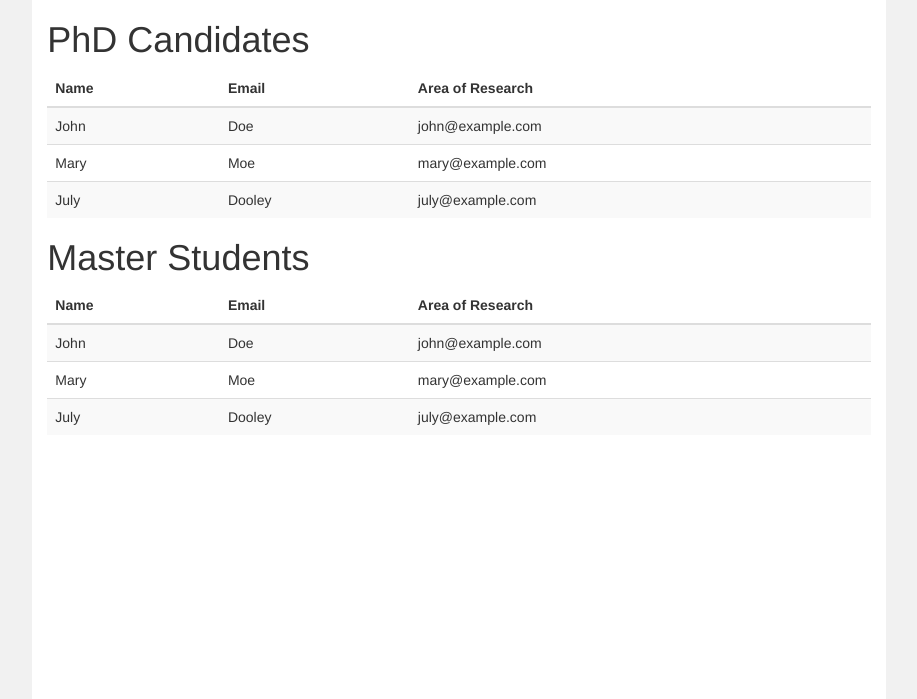
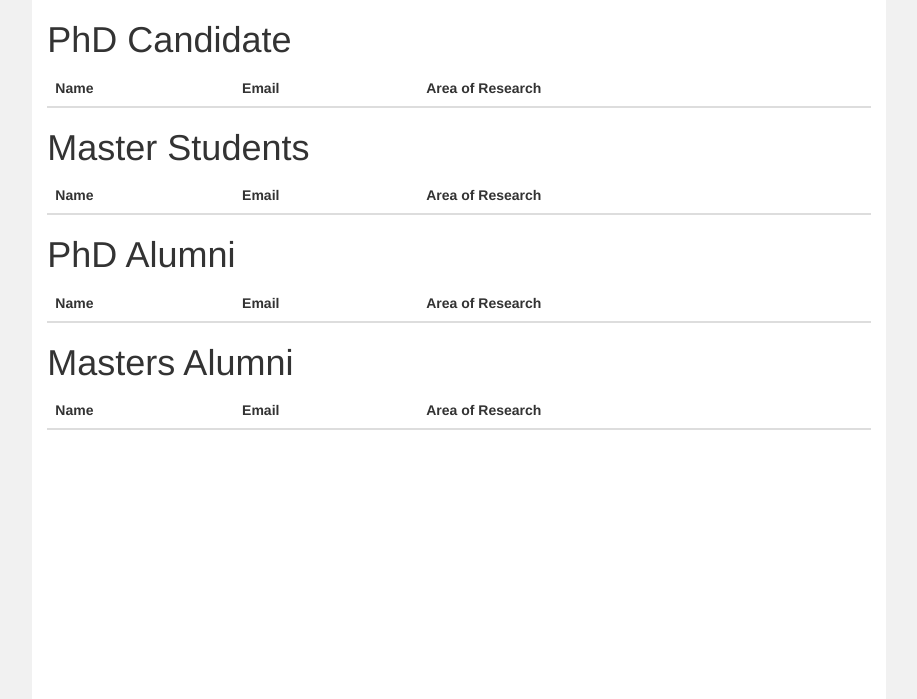
Before and after one commit to aavash1/dbdc, a PHP site: page /index.php?current in a window 1280 px wide. Shown: the part 52-751 px from the top of the page, without its empty margins (181-1098 px from the left). Run offline with PHP 8.4, Linux system fonts and the light colour scheme; tables that the repository leaves empty hold one stand-in row (values such as "Sample post"); lists and menus that the app fills with data are empty.

Commit message:
Listing of student complete

```diff
--- a/dbdc/includes/currentstudent.php
+++ b/dbdc/includes/currentstudent.php
@@ -1,10 +1,25 @@
+<?php
+	include 'dbconn.php';
+	$phd="SELECT * FROM student_tbl where std_type='PhD' ;";
+	$master="SELECT * FROM student_tbl where std_type='Master' ;";
+	$masteral="SELECT * FROM student_tbl where std_type='Master Alumni' ;";
+	$phdal="SELECT * FROM student_tbl where std_type='PhD Alumni' ;";
+	$sql = array('PhD Candidate'=>$phd,'Master Students' => $master,'PhD Alumni'=>$phdal,'Masters Alumni'=> $masteral);
+	$results = [];
+	foreach($sql as $key => $value){
+		$result=mysqli_query($conn,$value);
+		$res = array('name'=>$key,'data'=>$result);
+		array_push($results,$res);
+	}
+?>
 <div class="container-fluid text-center">
 	<div class="row content">
 		<div class="col-sm-2 sidenav">
 
 		</div>
 		<div class="col-sm-8 text-left">
-			<h1>PhD Candidates</h1>
+			<?php foreach($results as $result){?>
+			<h1><?php echo $result['name'] ?></h1>
 			<table class="table table-striped">
 				<thead>
 					<tr>
@@ -14,51 +29,21 @@
 					</tr>
 				</thead>
 				<tbody>
+
+			<?php
+				$rows = $result['data'];
+			    while($r = mysqli_fetch_assoc($rows)) {
+
+		   ?>
 					<tr>
-						<td>John</td>
-						<td>Doe</td>
-						<td>john@example.com</td>
+						<td><?php echo $r["std_name"]?></td>
+						<td><?php echo $r["std_email"]?></td>
+						<td><?php echo $r["std_research"]?></td>
 					</tr>
-					<tr>
-						<td>Mary</td>
-						<td>Moe</td>
-						<td>mary@example.com</td>
-					</tr>
-					<tr>
-						<td>July</td>
-						<td>Dooley</td>
-						<td>july@example.com</td>
-					</tr>
+			<?php }?>
 				</tbody>
 			</table>
-
-			<h1>Master Students</h1>
-			<table class="table table-striped">
-				<thead>
-					<tr>
-						<th>Name</th>
-						<th>Email</th>
-						<th>Area of Research</th>
-					</tr>
-				</thead>
-				<tbody>
-					<tr>
-						<td>John</td>
-						<td>Doe</td>
-						<td>john@example.com</td>
-					</tr>
-					<tr>
-						<td>Mary</td>
-						<td>Moe</td>
-						<td>mary@example.com</td>
-					</tr>
-					<tr>
-						<td>July</td>
-						<td>Dooley</td>
-						<td>july@example.com</td>
-					</tr>
-				</tbody>
-			</table>
+			<?php }?>
 
 		</div>
 		<div class="col-sm-2 sidenav">
```
